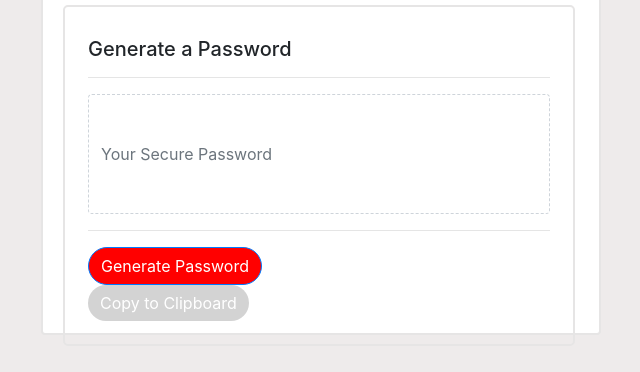
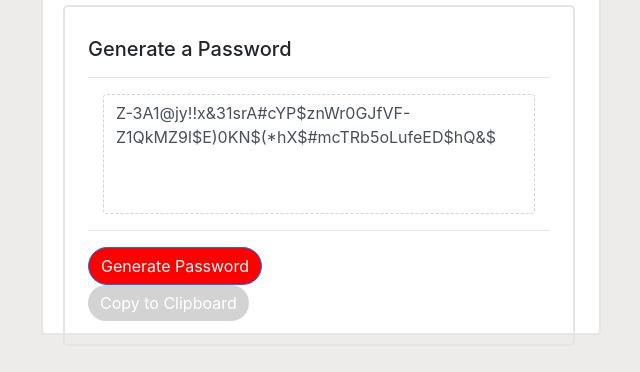
Before and after one commit to carlamanosa/Password-Generator, a plain HTML site: page index.html in a window 1280 px wide. Shown: the part 116-488 px from the top of the page, without its empty margins (319-959 px from the left). Drawn offline with nearby package versions, Linux system fonts and the light colour scheme.

Commit message:
finished hw

```diff
--- a/index.html
+++ b/index.html
@@ -28,13 +28,13 @@
             <h2>Generate a Password</h2>
             <hr>
 
-            <div class="form-group">
-              <input type="password" class="form-control" id="exampleInputPassword1" placeholder="Your Secure Password">
+            <div class="container">
+              <span type="text" class="form-control" id="exampleInputPassword1" placeholder="Your Secure Password"></span>
             </div>
             <hr>
 
-            <button type="submit" class="btn btn-primary">Generate Password</button>
-            <button type="button" class="btn btn-secondary">Copy to Clipboard</button>
+            <button type="submit" class="btn btn-primary" id="passwordbutton" onclick="generatePassword()">Generate Password</button>
+            <button type="button" class="btn btn-secondary" id="copybutton" onclick="copyClipboard()">Copy to Clipboard</button>
           </form>
 
         </div>
--- a/index.js
+++ b/index.js
@@ -0,0 +1,39 @@
+
+var passCharStr = ("abcdefghijklmnopqrstuvwxyzABCDEFGHIJKLMNOPQRSTUVWXYZ0123456789!@#$%^&*()_+=-");
+var ranPassLength = Math.floor(Math.random() * 120);
+var newPass = []
+var outPass;
+var passwordButtonElem = document.getElementById("passwordbutton");
+var inputBoxElem = document.getElementById("exampleInputPassword1");
+var copyButtonElem = document.getElementById("copybutton");
+
+
+
+
+function generatePassword () {
+newPass= []
+    for(var i = 0; i <= (8 + ranPassLength); i++) {
+        var randomIndex = Math.floor(Math.random() * passCharStr.length);
+        newPass.push(passCharStr[randomIndex]);
+
+    }
+
+    console.log("generatePassword()");
+    outPass = newPass.toString()
+    outPass = outPass.replace(/,/g,"")
+    console.log(outPass)
+    inputBoxElem.textContent = outPass;
+}
+
+passwordButtonElem.addEventListener("click", generatePassword());
+// inputBoxElem.innerHTML = outPass;
+// console.log(outPass.toString(newPass));
+
+function copyClipboard () {
+    let textarea = document.getElementById("exampleInputPassword1");
+    textarea.select();
+    textarea.setSelectionRange(0, 99999);
+    document.execCommand('copy');
+}
+
+copyButtonElem.addEventListener("click",copyClipboard());
```
